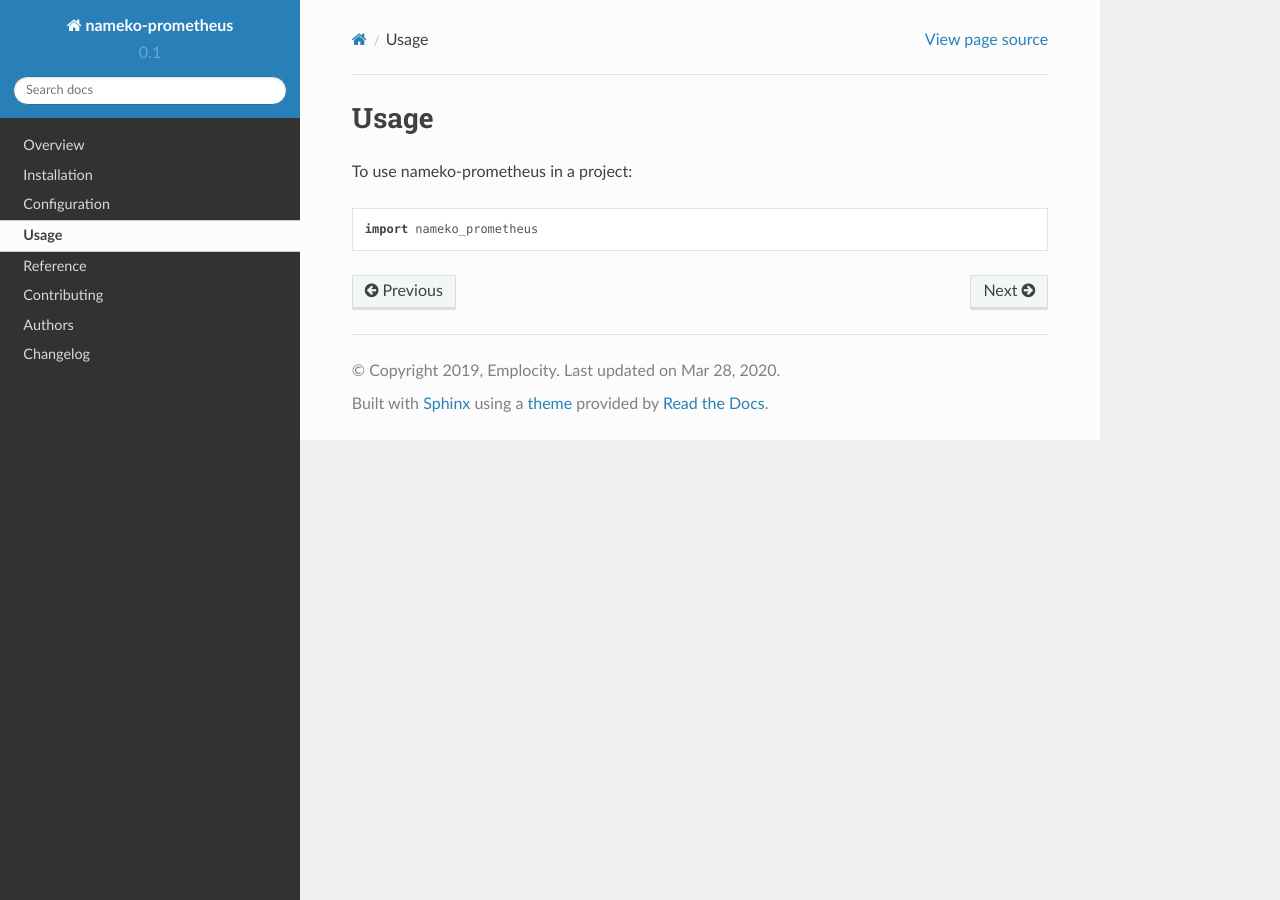
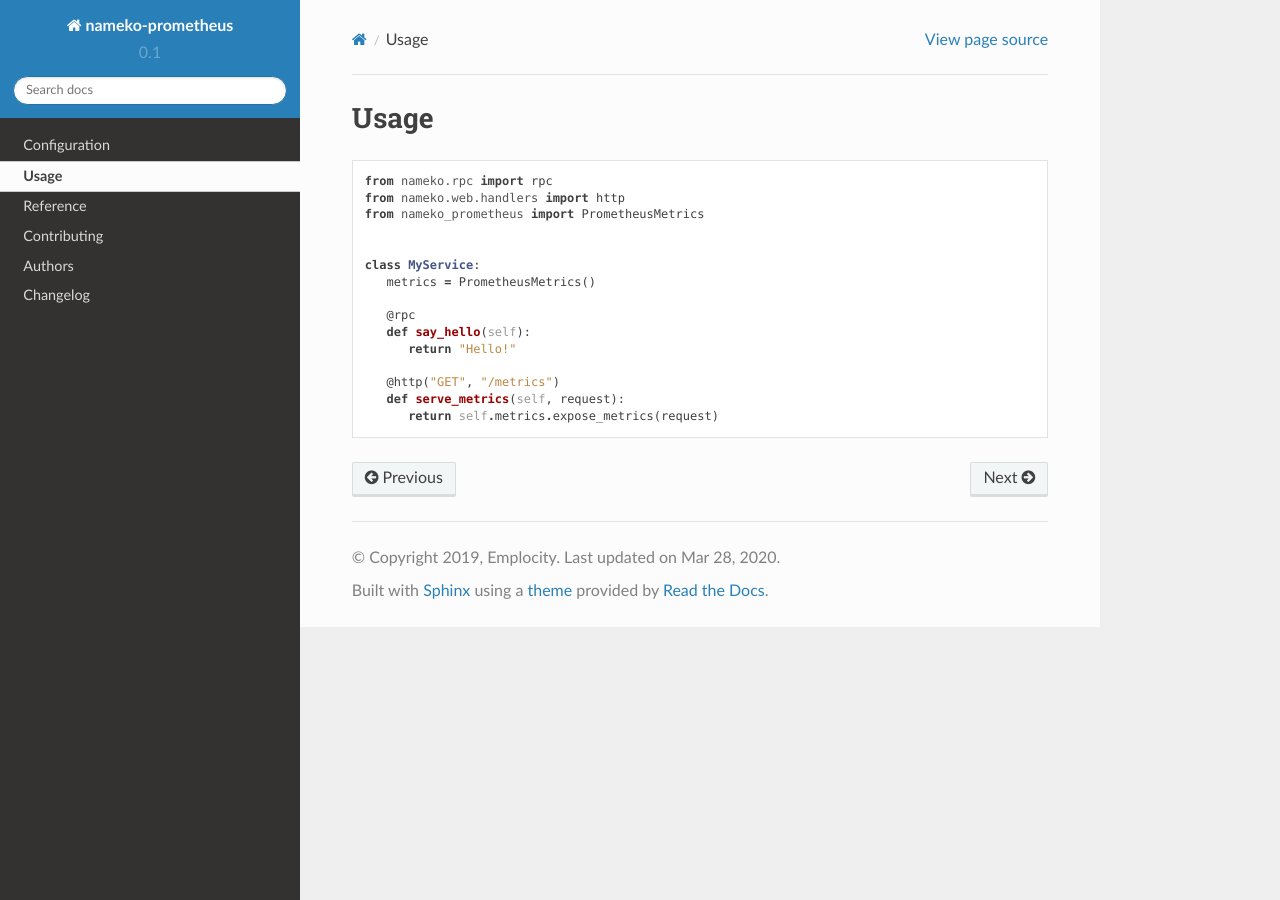
Before and after one commit to Emplocity/nameko-prometheus, a Sphinx documentation site: the page built from docs/usage.rst, in a window 1280 px wide. Built offline with Sphinx 7.4.7 and the Read the Docs theme 2.0.0, drawn with Linux system fonts in a browser that asks for light colours; some of the changed lines change nothing that is shown.

Commit message:
Include sections of readme in the docs to avoid duplication.

```diff
--- a/README.rst
+++ b/README.rst
@@ -1,6 +1,8 @@
-========
-Overview
-========
+.. include-section-overview-start
+
+=================
+nameko-prometheus
+=================
 
 .. start-badges
 
@@ -60,7 +62,6 @@ Features
  - automatic collection of request latency metrics for RPC and HTTP endpoints
  - HTTP endpoint exposing metrics to be scraped by Prometheus
 
-
 Installation
 ============
 
@@ -72,9 +73,12 @@ You can also install the in-development version with::
 
     pip install https://github.com/emplocity/nameko-prometheus/archive/master.zip
 
+.. include-section-overview-end
 
 Usage
 =====
+
+.. include-section-usage-start
 
 .. code-block:: python
 
@@ -94,6 +98,7 @@ Usage
       def serve_metrics(self, request):
          return self.metrics.expose_metrics(request)
 
+.. include-section-usage-end
 
 Documentation
 =============
--- a/docs/index.rst
+++ b/docs/index.rst
@@ -1,3 +1,8 @@
+
+.. include:: ../README.rst
+   :start-after: include-section-overview-start
+   :end-before: include-section-overview-end
+
 ========
 Contents
 ========
@@ -5,8 +10,6 @@ Contents
 .. toctree::
    :maxdepth: 2
 
-   readme
-   installation
    configuration
    usage
    reference/index
--- a/docs/installation.rst
+++ /dev/null
@@ -1,7 +0,0 @@
-============
-Installation
-============
-
-At the command line::
-
-    pip install nameko-prometheus
--- a/docs/readme.rst
+++ /dev/null
@@ -1 +0,0 @@
-.. include:: ../README.rst
--- a/docs/usage.rst
+++ b/docs/usage.rst
@@ -2,6 +2,7 @@
 Usage
 =====
 
-To use nameko-prometheus in a project::
 
-	import nameko_prometheus
+.. include:: ../README.rst
+   :start-after: include-section-usage-start
+   :end-before: include-section-usage-end
```
